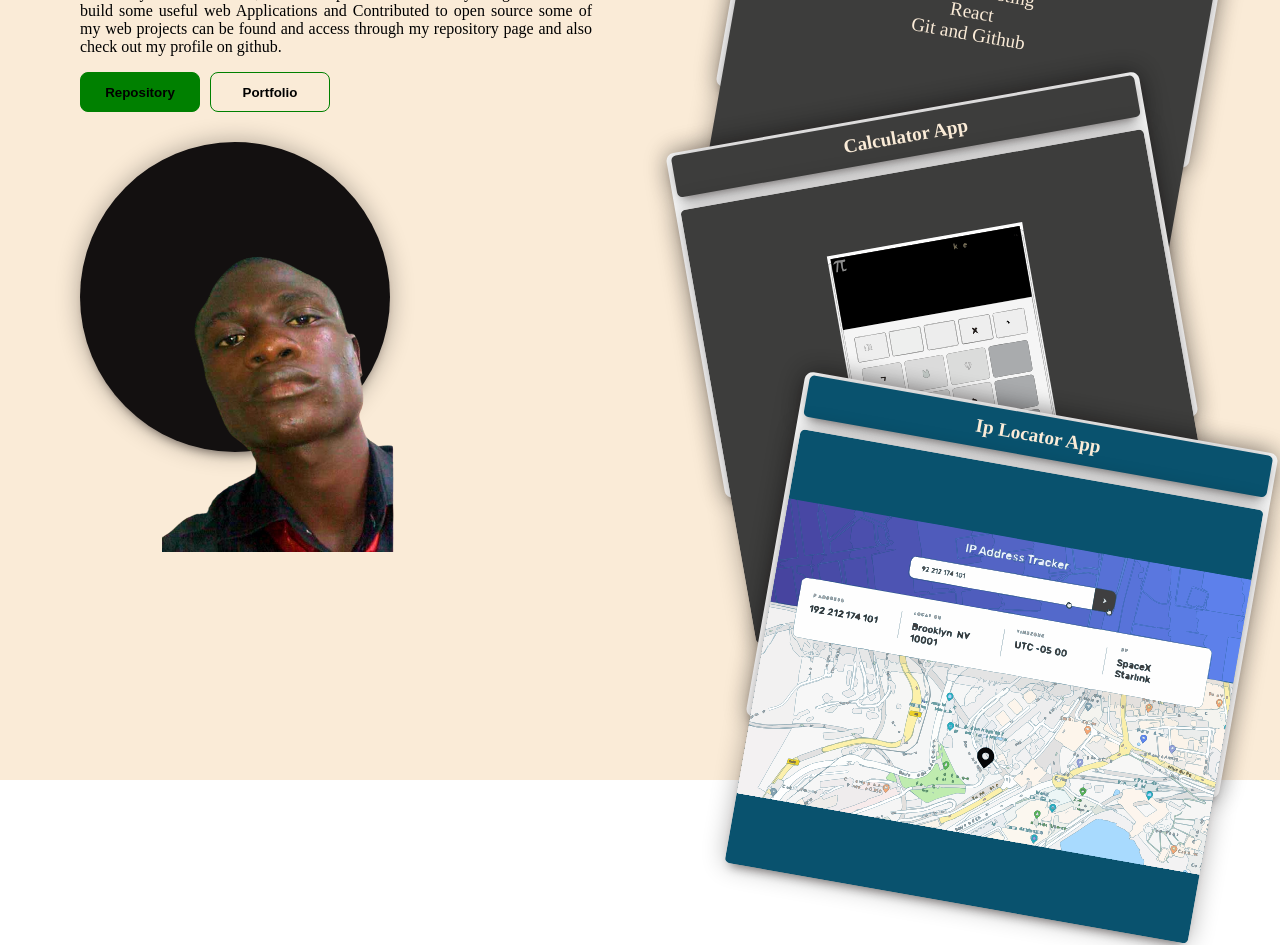
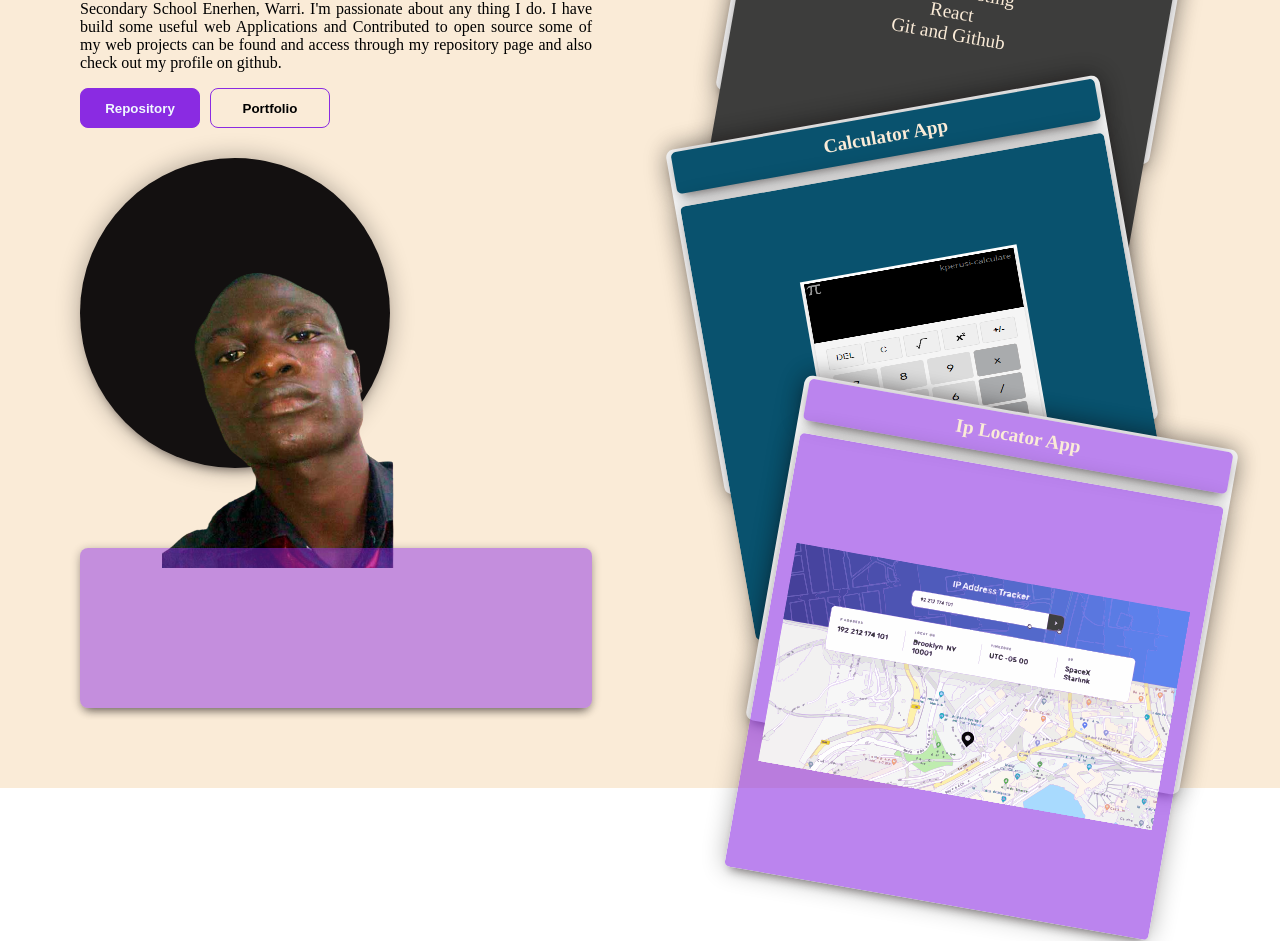
Before and after one commit to kperusi/famous-exam-project, a React (Create React App) app: page / in a window 1280 px wide. Shown: the part 660-1605 px from the top of the page. Built offline with nearby package versions, Linux system fonts and the light colour scheme.

Commit message:
some color changes

```diff
--- a/src/Home.js
+++ b/src/Home.js
@@ -55,6 +55,11 @@ export default function Home() {
         <div className="home-image-wrap">
           <div className="home-image-background"></div>
         </div>
+
+        <div className="home-icon-link">
+
+        </div>
+
       </div>
 
       <div className="home-right">
--- a/src/index.css
+++ b/src/index.css
@@ -105,6 +105,9 @@ html {
 }
 .home-container {
   padding: 80px;
+
+  display: flex;
+  flex-direction: column;
 }
 .name-wrap {
   display: flex;
@@ -129,16 +132,17 @@ html {
   width: 120px;
   height: 40px;
   border-radius: 8px;
-  border: 1px solid green;
-  background-color: green;
+  border: 1px solid blueviolet;
+  background-color: blueviolet;
   font-weight: 700;
+  color: aliceblue;
 }
 .home-btn-profile {
   width: 120px;
   height: 40px;
   border-radius: 8px;
   /* border: 1px solid; */
-  border: 1.5px solid green;
+  border: 1.5px solid blueviolet;
   background-color: antiquewhite;
   margin-left: 10px;
   font-weight: 700;
@@ -162,6 +166,17 @@ html {
   background-repeat: no-repeat;
   background-size: 240px 300px;
 
+
+}
+.home-icon-link{
+
+  margin-top: 80px;
+  height: 20vh;
+  border-radius: 8px;
+  background-color: rgba(137, 43, 226, 0.481);
+  box-shadow: 0 2px 10px 0px rgba(8, 6, 6, 0.314),
+  0 8px 10px -6px rgba(24, 18, 18, 0.461);
+
 }
 .home-right {
   /* height: 100vh;
@@ -173,7 +188,7 @@ html {
 
 .home-box1 {
   height: 350px;
-  width: 60vh;
+  width: 55vh;
   border-radius: 8px;
   margin: 100px 50px;
   -webkit-box-shadow: 0 0px 25px 25px rgba(13, 10, 10, 0.348),
@@ -198,8 +213,11 @@ html {
   font-size: 1.2em;
   text-align: center;
 }
+.home-box2 h1{
+  background-color: rgb(9, 82, 110);
+}
 .home-box3 h1 {
-  background-color: rgb(9, 82, 110);;
+  background-color: rgba(137, 43, 226, 0.575);
   border-radius: 5px;
   margin-top: 0px;
   -webkit-box-shadow: 0 0px 25px 25px rgba(13, 10, 10, 0.348),
@@ -227,13 +245,13 @@ html {
   list-style: none;
 }
 .home-box2 div {
-  background-color: rgb(61, 61, 60);
+  background-color: rgb(9, 82, 110);
   border-radius: 5px;
   margin-top: 10px;
-  background-image: url(./Calculator.svg);
+  background-image: url(./Calculator.PNG);
   background-repeat: no-repeat;
   background-position: center;
-  background-size: 600px 300px;
+  background-size: 220px 250px;
   -webkit-box-shadow: 0 0px 25px 25px rgba(13, 10, 10, 0.348),
     0 8px 10px -6px rgba(10, 8, 8, 0.385);
   box-shadow: 0 0px 25px 0px rgba(8, 6, 6, 0.314),
@@ -247,7 +265,7 @@ html {
 }
 .home-box2 {
   height: 350px;
-  width: 60vh;
+  width: 55vh;
   border-radius: 8px;
   margin-top: -120px;
   -webkit-box-shadow: 0 0px 25px 25px rgba(13, 10, 10, 0.348),
@@ -260,7 +278,7 @@ html {
 }
 .home-box3 {
   height: 350px;
-  width: 60vh;
+  width: 55vh;
   border-radius: 8px;
   margin-top: -50px;
   -webkit-box-shadow: 0 0px 25px 25px rgba(13, 10, 10, 0.348),
@@ -274,13 +292,14 @@ html {
 }
 
 .home-box3 div {
-  background-color: rgb(9, 82, 110);
+
+  background-color: rgba(137, 43, 226, 0.575);
   border-radius: 5px;
   margin-top: 10px;
   background-image: url(./active-states.svg);
   background-repeat: no-repeat;
   background-position: center;
-  background-size: 600px 300px;
+  background-size: 400px;
   -webkit-box-shadow: 0 0px 25px 25px rgba(13, 10, 10, 0.348),
     0 8px 10px -6px rgba(10, 8, 8, 0.385);
   box-shadow: 0 0px 25px 0px rgba(8, 6, 6, 0.314),
@@ -292,6 +311,7 @@ html {
   height: 55vh;
   list-style: none;
 }
+
 
 
 .list-item {
```
Also changed, not shown: src/Calculator.PNG (added).
